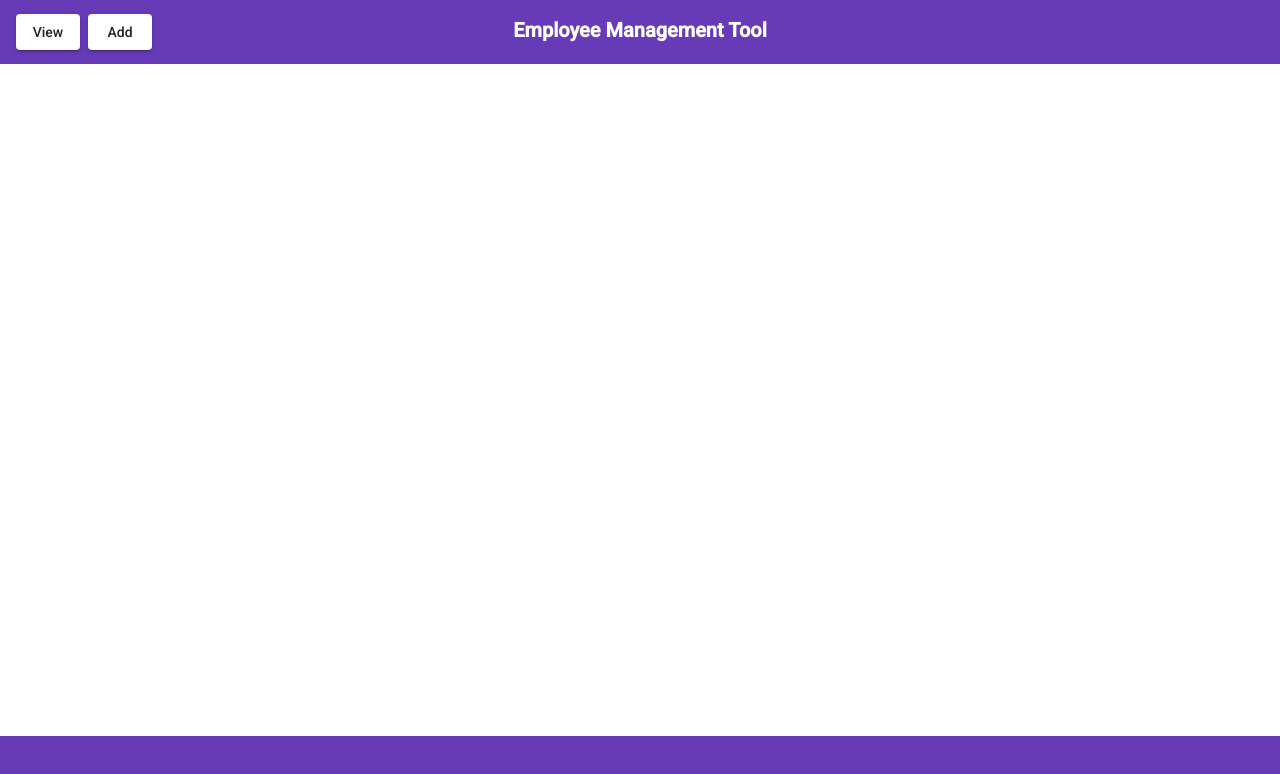
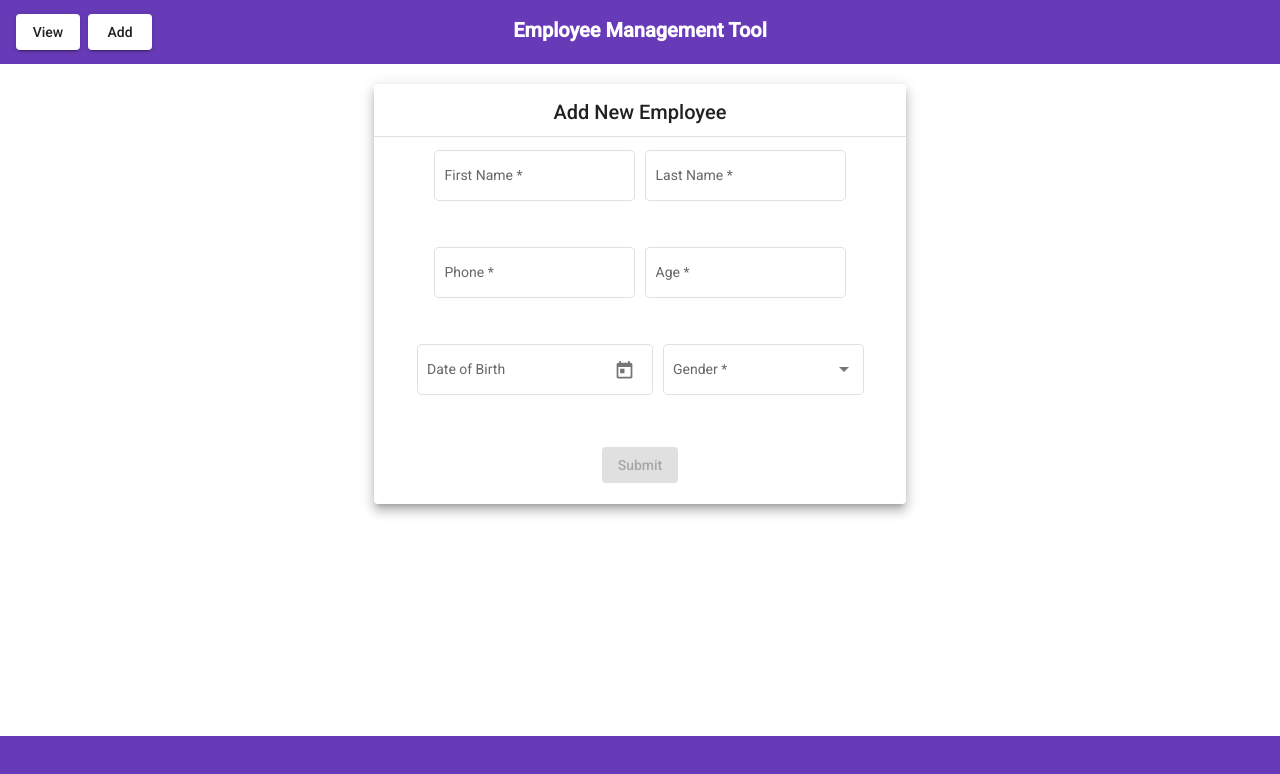
Before and after one commit to vikash5529/EmployeeManagement, an Angular app: page /addEmployee in a window 1280 px wide. Before the commit this address led to /. Shown: the top 774 px of the page. Built offline with nearby package versions, Linux system fonts and the light colour scheme.

Commit message:
1.2 add create new employee component business logic

```diff
--- a/src/app/app-routing.module.ts
+++ b/src/app/app-routing.module.ts
@@ -3,10 +3,11 @@ import { Routes, RouterModule } from '@angular/router';
 import { HeaderComponent } from './components/header/header.component';
 import { FooterComponent } from './components/footer/footer.component';
 import { ViewEmployeeComponent } from './components/view-employee/view-employee.component';
-
+import { CreateEmployeeComponent } from './components/create-employee/create-employee.component';
 
 const routes: Routes = [
-  { path: 'viewEmployee', component: ViewEmployeeComponent }
+  { path: 'viewEmployee', component: ViewEmployeeComponent },
+  { path: 'addEmployee', component: CreateEmployeeComponent }
 ];
 
 @NgModule({
@@ -14,5 +15,5 @@ const routes: Routes = [
   exports: [RouterModule],
 })
 export class AppRoutingModule { }
-export const routingComponents = [ViewEmployeeComponent];
+export const routingComponents = [ViewEmployeeComponent, CreateEmployeeComponent];
 export const viewComponents = [HeaderComponent, FooterComponent];
--- a/src/app/app.module.ts
+++ b/src/app/app.module.ts
@@ -1,9 +1,10 @@
 import { BrowserModule } from '@angular/platform-browser';
 import { NgModule } from '@angular/core';
 import { HttpClientModule } from '@angular/common/http';
+import { ReactiveFormsModule } from '@angular/forms';
 import { AppRoutingModule, viewComponents, routingComponents } from './app-routing.module';
 import { AppComponent } from './app.component';
-import { NoopAnimationsModule } from '@angular/platform-browser/animations';
+import { BrowserAnimationsModule } from '@angular/platform-browser/animations';
 import { AppMaterialModule } from './app-material.module';
 @NgModule({
   declarations: [
@@ -14,9 +15,10 @@ import { AppMaterialModule } from './app-material.module';
   imports: [
     BrowserModule,
     HttpClientModule,
+    ReactiveFormsModule,
     AppRoutingModule,
     AppMaterialModule,
-    NoopAnimationsModule
+    BrowserAnimationsModule
   ],
   providers: [],
   bootstrap: [AppComponent]
--- a/src/app/components/create-employee/create-employee.component.html
+++ b/src/app/components/create-employee/create-employee.component.html
@@ -1 +1,71 @@
-<p>create-employee works!</p>
+<div class="container">
+        <div>
+            <mat-card class="mat-elevation-z8">
+                <mat-card-header style="justify-content: center;">
+                    <mat-card-title>Add New Employee</mat-card-title>
+                </mat-card-header>
+                <mat-divider></mat-divider>
+                <mat-card-content>
+                    <form [formGroup]="createEmployeeForm" (submit)="onSubmit()">
+                        <div>
+                            <mat-form-field appearance="outline">
+                                <mat-label>First Name</mat-label>
+                                <input required formControlName="firstName" matInput placeholder="First Name" />
+                                <mat-error *ngIf="employeeFormControls?.firstName.invalid">First Name is Required
+                                </mat-error>
+                            </mat-form-field>
+                            <mat-form-field appearance="outline">
+                                <mat-label>Last Name</mat-label>
+                                <input required formControlName="lastName" matInput placeholder="Last Name" />
+                                <mat-error *ngIf="employeeFormControls?.lastName.invalid">Last Name is Required</mat-error>
+                            </mat-form-field>
+                        </div>
+                        <div>
+                            <mat-form-field appearance="outline">
+                                <mat-label>Phone</mat-label>
+                                <input maxlength="10" required formControlName="phoneNumber" matInput placeholder="Phone" />
+                                <mat-error *ngIf="employeeFormControls?.phoneNumber.hasError('required')">Phone Number is
+                                    Required </mat-error>
+                                <mat-error *ngIf="employeeFormControls?.phoneNumber.hasError('pattern')">Please Enter valid
+                                    Number </mat-error>
+                            </mat-form-field>
+                            <mat-form-field appearance="outline">
+                                <mat-label>Age</mat-label>
+                                <input maxlength="2" required formControlName="age" matInput placeholder="Age" />
+                                <mat-error *ngIf="employeeFormControls?.age.hasError('required')">Age is Required
+                                </mat-error>
+                                <mat-error *ngIf="employeeFormControls?.age.hasError('pattern')">Please Enter valid Age
+                                </mat-error>
+                            </mat-form-field>
+                        </div>
+                        <div>
+                            <mat-form-field appearance="outline">
+                                <mat-label>Date of Birth</mat-label>
+                                <input #ref  matInput [matDatepicker]="picker" (dateChange)="onDateChange(ref.value)" placeholder="Date of Birth">
+                                <mat-datepicker-toggle matSuffix [for]="picker"></mat-datepicker-toggle>
+                                <mat-datepicker #picker></mat-datepicker>
+                                <mat-error *ngIf="employeeFormControls?.dob.invalid">DOB is required</mat-error>
+                            </mat-form-field>
+                            <mat-form-field appearance="outline">
+                                <mat-label>Gender</mat-label>
+                                <mat-select formControlName="gender" placeholder="Select" required>
+                                    <mat-option value="Male">Male</mat-option>
+                                    <mat-option value="Female">Female</mat-option>
+                                </mat-select>
+                                <mat-error *ngIf="employeeFormControls?.gender.invalid">Gender is required</mat-error>
+
+                            </mat-form-field>
+                        </div>
+
+                        <div>
+                            <mat-divider></mat-divider>
+                            <button [disabled]="!createEmployeeForm.valid" type="submit" mat-raised-button color="primary">
+                                Submit
+                            </button>
+                        </div>
+                    </form>
+                </mat-card-content>
+                <mat-card-footer *ngIf="sucessMessage">{{sucessMessage}}</mat-card-footer>
+            </mat-card>
+        </div>
+    </div>
--- a/src/app/components/create-employee/create-employee.component.scss
+++ b/src/app/components/create-employee/create-employee.component.scss
@@ -0,0 +1,30 @@
+.container {
+  box-sizing: border-box;
+  display: flex;
+  justify-content: center;
+  padding: 20px;
+  flex-direction: column;
+  mat-card {
+    width: 500px;
+    margin: auto;
+  }
+  form {
+    display: flex;
+    flex-direction: column;
+    justify-content: center;
+    flex-wrap: wrap;
+    div {
+      display: flex;
+      flex-direction: row;
+      flex-wrap: wrap;
+      padding: 5px;
+      justify-content: center;
+      mat-form-field {
+        margin: 5px;
+      }
+    }
+  }
+  button {
+    margin: 15px 0px 0px;
+  }
+}
--- a/src/app/components/create-employee/create-employee.component.ts
+++ b/src/app/components/create-employee/create-employee.component.ts
@@ -1,5 +1,6 @@
 import { Component, OnInit } from '@angular/core';
-
+import { FormGroup, FormControl, Validators, AbstractControl } from '@angular/forms';
+import { EmployeeService } from 'src/app/services/employee.service';
 @Component({
   selector: 'app-create-employee',
   templateUrl: './create-employee.component.html',
@@ -7,9 +8,32 @@ import { Component, OnInit } from '@angular/core';
 })
 export class CreateEmployeeComponent implements OnInit {
 
-  constructor() { }
+  public createEmployeeForm: FormGroup;
+  public employeeFormControls: any;
+  public sucessMessage: string;
+  constructor(private employeeService: EmployeeService) { }
 
   ngOnInit() {
+    this.buildForm();
+    this.employeeFormControls = this.createEmployeeForm.controls;
   }
 
+  private buildForm() {
+    this.createEmployeeForm = new FormGroup({
+      firstName: new FormControl('', Validators.required),
+      lastName: new FormControl('', Validators.required),
+      phoneNumber: new FormControl('', [Validators.required, Validators.pattern('^[0-9]*$')]),
+      age: new FormControl('', [Validators.required, Validators.pattern('^[0-9]*$')]),
+      dob: new FormControl('', Validators.required),
+      gender: new FormControl('', Validators.required),
+    });
+  }
+  onDateChange(date: string) {
+    this.createEmployeeForm.controls.dob.patchValue(date, { emitEvent: true });
+  }
+  onSubmit() {
+    this.sucessMessage = 'SuccessFully Created';
+    const data = this.createEmployeeForm.value;
+    this.employeeService.setEmployeeData(data);
+  }
 }
--- a/src/app/components/header/header.component.scss
+++ b/src/app/components/header/header.component.scss
@@ -2,12 +2,13 @@
   display: flex;
   justify-content: space-around;
   width: 100%;
+  flex-wrap: wrap-reverse;
   div {
     &:nth-child(2) {
       text-align: center;
       font-weight: bold;
     }
-    width: 33.33%;
+    min-width: 33.33%;
   }
   .button-row a {
     margin-right: 8px;
--- a/src/app/components/view-employee/view-employee.component.ts
+++ b/src/app/components/view-employee/view-employee.component.ts
@@ -9,11 +9,13 @@ import { Employee } from '../../models/employee';
 })
 export class ViewEmployeeComponent implements OnInit {
 
-  public employeeData: Array<Partial<Employee>> = [];
+  public employeeData: Array<Employee> = [];
   constructor(private employeeService: EmployeeService) { }
 
   ngOnInit() {
-    this.employeeData = this.employeeService.getEmployeeData();
+    this.employeeService.employeeDataObservable.subscribe((data: Array<Employee>) => {
+      this.employeeData = data;
+    });
   }
 
 }
--- a/src/styles.scss
+++ b/src/styles.scss
@@ -13,3 +13,9 @@ body {
   width: 50px !important;
   border-radius: 1px !important;
 }
+mat-card-footer {
+  font-weight: bolder;
+  color: green !important;
+  margin: auto !important;
+  text-align: center !important;
+}
```
Also changed, not shown: src/app/components/employee-list/employee-list.component.html (deleted, +0 -20 lines), src/app/components/employee-list/employee-list.component.scss (deleted, +0 -22 lines), src/app/components/employee-list/employee-list.component.ts (deleted, +0 -19 lines), src/app/services/employee.service.ts (+29 -3 lines), 1 other file (tests, documents, lock files or other folders).
